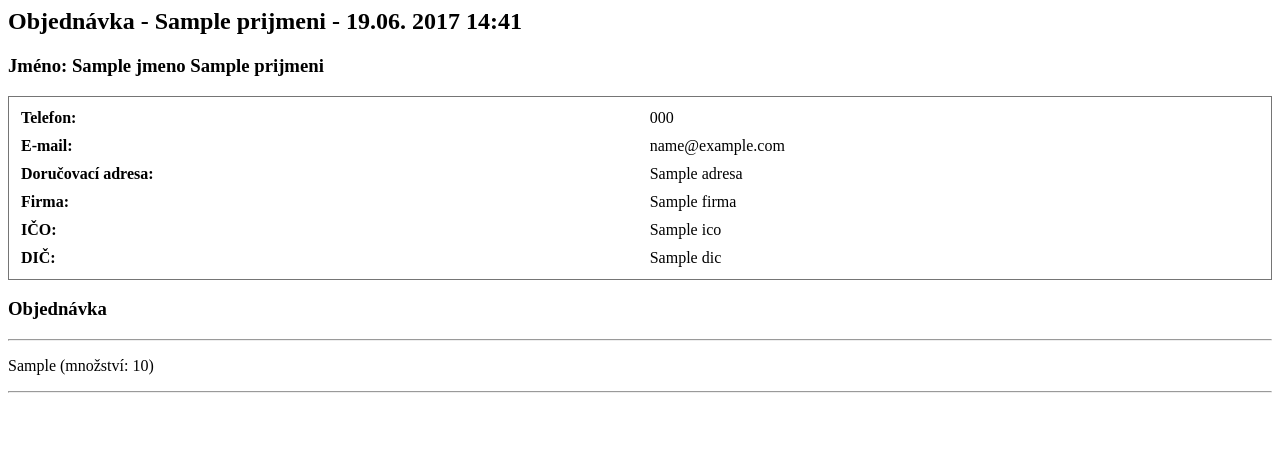
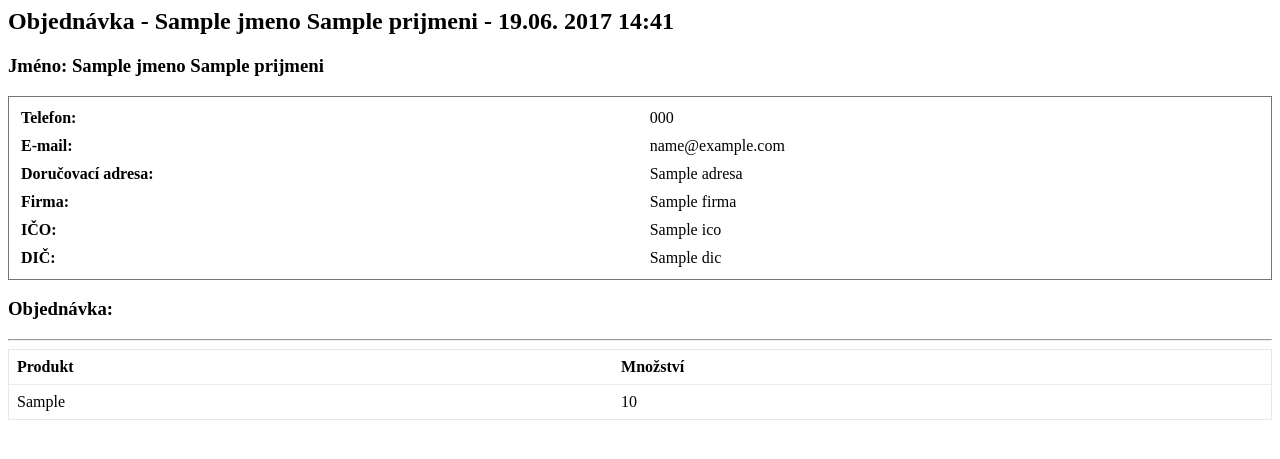
Before and after one commit to dresl/leonardo-kkadavy-orders, a Django app: template leonardo_kkadavy_orders/templates/leonardo_kkadavy_orders/kkadavy_email.html in a window 1280 px wide. Shown: the top 459 px of the page. Run offline with Django 3.2, Linux system fonts and the light colour scheme; the template is opened without the code that fills it: most values are stand-ins (such as "Sample title", 1, 10 or a date in 2020).

Commit message:
Fix message after submit and update email context

```diff
--- a/leonardo_kkadavy_orders/templates/leonardo_kkadavy_orders/kkadavy_email.html
+++ b/leonardo_kkadavy_orders/templates/leonardo_kkadavy_orders/kkadavy_email.html
@@ -1,7 +1,7 @@
-<h2>Objednávka - {{ prijmeni }} - {% now "d.m. Y H:i" %}</h2>
+<h2>Objednávka - {{ jmeno }} {{ prijmeni }} - {% now "d.m. Y H:i" %}</h2>
 
 <h3>Jméno: {{ jmeno }} {{ prijmeni }}</h3>
-<table style="border: 1px solid #757575;padding: 6px;width: 100%;" class="email-table">
+<table style="border: 1px solid #757575;padding: 6px;width: 100%;">
     <tr>
       <th style="text-align: left;padding: 4px">Telefon:</th>
       <td>{{ telefon }}</td>
@@ -27,13 +27,21 @@
       <td>{% if dic %}{{ dic }}{% else %}neuvedeno{% endif %}</td>
     </tr>
 </table>
-<h3>Objednávka</h3>
+<h3>Objednávka:</h3>
 <hr>
 {% if order.orderproduct_set.count == 0 %}
 <b>Objednavatel nezadal žádné produkty.</b>
 {% else %}
+<table style="border: 1px solid #e8e8e8;padding: 6px;width: 100%;border-collapse: collapse;">
+    <tr>
+        <th style="text-align: left;padding: 8px;border-bottom: 1px solid #ececec;">Produkt</th>
+        <th style="text-align: left;padding: 8px;border-bottom: 1px solid #ececec;">Množství</th>
+    </tr>
 {% for product in order.orderproduct_set.all %}
-<p>{{ product.get_type_of_product_display }} (množství: {{ product.quantity }})</p>
-<hr>
+    <tr style="background-color: {% cycle '#ffffff' '#f9f9f9' %}">
+      <td style="text-align: left;padding: 8px">{{ product.get_type_of_product_display }}</td>
+      <td style="text-align: left;padding: 8px">{{ product.quantity }}</td>
+    </tr>
 {% endfor %}
+</table>
 {% endif %}
--- a/leonardo_kkadavy_orders/views.py
+++ b/leonardo_kkadavy_orders/views.py
@@ -65,6 +65,5 @@ class KkadavyOrderCreate(forms.ModalFormView, forms.views.CreateView):
                     ['nikicresl@gmail.com'],
                     fail_silently=False,
                 )
-                messages.success(self.request, "Objednávka úspěšně dokončena.")
 
         return super(KkadavyOrderCreate, self).form_valid(form)
```
Also changed, not shown: leonardo_kkadavy_orders/forms.py (+18 -6 lines).
